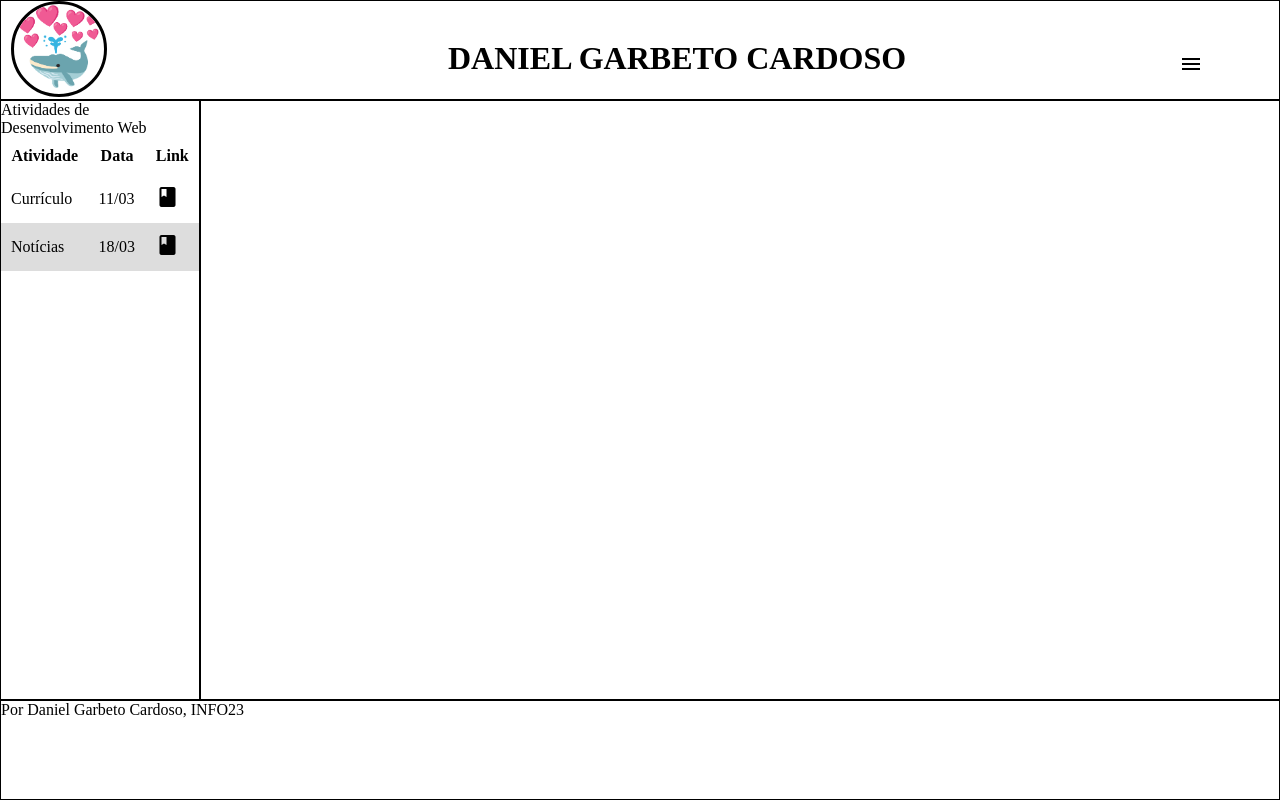
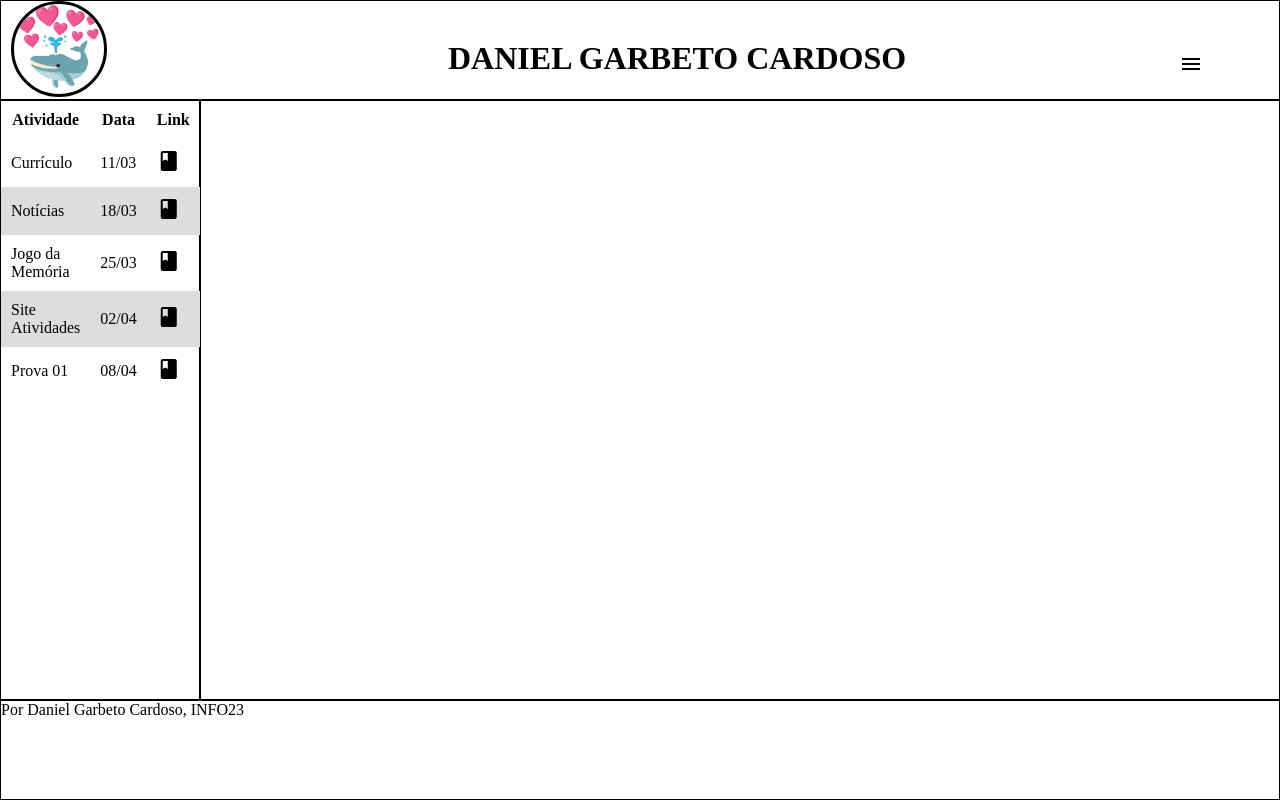
Before and after one commit to garbdann/site-repositorio, a plain HTML site: page index.html in a window 1280 px wide. Drawn offline with Linux system fonts and the light colour scheme.

Commit message:
Commit incompleto

```diff
--- a/index.html
+++ b/index.html
@@ -14,8 +14,7 @@
         <button id="button-menu"><i class="material-icons">menu</i></button>
     </header>
     <nav class="border">
-        <div id="menu-atividades">
-            <p>Atividades de Desenvolvimento Web</p>
+        <div class="Menu-bar">
         </div>
         <table>
             <thead>
@@ -29,11 +28,26 @@
                 <tr>
                     <td>Currículo</td>
                     <td>11/03</td>
-                    <td><a href="https://garbdann.github.io/Curriculo/" target="_blank"><i class="material-icons">book</i></a></td>
+                    <td><a href="https://garbdann.github.io/curriculo/" target="_blank"><i class="material-icons">book</i></a></td>
                 </tr>
                 <tr>
                     <td>Notícias</td>
                     <td>18/03</td>
+                    <td><a href="https://garbdann.github.io/noticias/" target="_blank"><i class="material-icons">book</i></a></td>
+                </tr>
+                <tr>
+                    <td>Jogo da Memória</td>
+                    <td>25/03</td>
+                    <td><a href="https://garbdann.github.io/memory-game/" target="_blank"><i class="material-icons">book</i></a></td>
+                </tr>
+                <tr>
+                    <td>Site Atividades</td>
+                    <td>02/04</td>
+                    <td><a href="https://garbdann.github.io/site-repositorio/" target="_blank"><i class="material-icons">book</i></a></td>
+                </tr>
+                <tr>
+                    <td>Prova 01</td>
+                    <td>08/04</td>
                     <td><a href="https://garbdann.github.io/Noticias/" target="_blank"><i class="material-icons">book</i></a></td>
                 </tr>
             </tbody>
```
